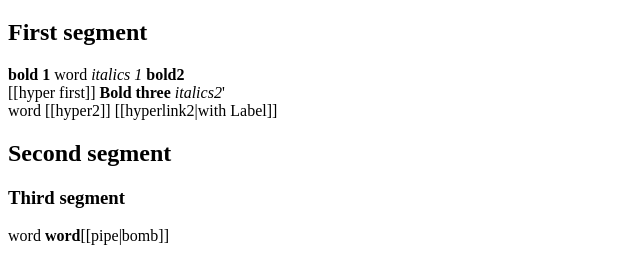
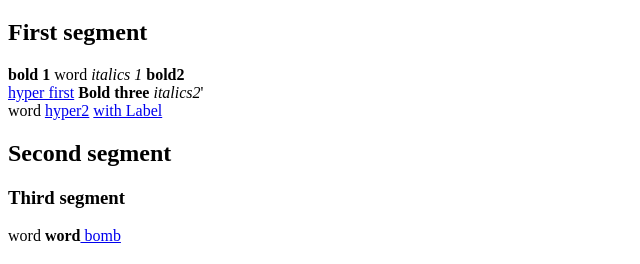
Before and after one commit to svetlimladenov/JavaScript, a website: page jquery/exercises/markup/markup.html in a window 1280 px wide. Shown: the part 61-325 px from the top of the page, without its empty margins (0-640 px from the left). Drawn offline with nearby package versions, Linux system fonts and the light colour scheme.

Commit message:
Fix the markup js parsesr

```diff
--- a/jquery/exercises/markup/markup.html
+++ b/jquery/exercises/markup/markup.html
@@ -32,7 +32,7 @@
     <script src="markup.js"></script>
     <script>
         window.onload = function() {
-            parse("#wiki");
+            parse("#wiki", jQuery);
         }
     </script>
 </body>
--- a/jquery/exercises/markup/markup.js
+++ b/jquery/exercises/markup/markup.js
@@ -1,45 +1,53 @@
-const parse = function parse(selector) {
+/* eslint-disable max-len */
+
+/**
+ * Parser function, replacing custom tags with html tags
+ * @param {String} selector String representing the html wrapper selector
+ * @param {Jquery} $ The jQuery object
+ */
+const parse = function parse(selector, $) {
     const createRegularTag = function createNewString(index, string, symbol, closingTag, replaceString, isOpening) {
         const firstPart = string.slice(0, index);
         const secondPart = string.slice(index + symbol.length, string.length);
         const replaceTag = isOpening ? `<${replaceString}>` : `</${replaceString}>`;
 
         return `${firstPart}${replaceTag}${secondPart}`;
-    }
+    };
 
     const createAnchorTag = function createAnchorTag(index, string, symbol, closingTag, replaceString, isOpening) {
         const firstPart = string.slice(0, index);
         const secondPart = string.slice(index + symbol.length, string.length);
         let linkText = "";
         let linkUrl = "";
+        let afterAnchorTag = secondPart;
         if (isOpening) {
             const indexOfEndTag = secondPart.indexOf(closingTag);
+            afterAnchorTag = secondPart.slice(indexOfEndTag, secondPart.length);
             if (indexOfEndTag > -1) {
                 linkText = secondPart.slice(0, indexOfEndTag);
                 linkUrl = linkText;
                 const indexOfSeparator = linkText.indexOf("|");
                 if (indexOfSeparator > -1) {
                     linkText = secondPart.slice(indexOfSeparator + 1, indexOfEndTag);
-                    linkUrl = secondPart.slice(0, indexOfSeparator - 1);
+                    linkUrl = secondPart.slice(0, indexOfSeparator);
                 }
             }
+        }
+        const replaceTag = isOpening ? `<${replaceString} href='${linkUrl}'> ${linkText}` : `</${replaceString}>`;
 
-        }
-        const replaceTag = isOpening ? `<${replaceString} href='${linkUrl}'> ${linkText}` : `</${replaceString}>`; // ako e opening togava slagai href
-
-        return `${firstPart}${replaceTag}`;
-    }
+        return `${firstPart}${replaceTag}${afterAnchorTag}`;
+    };
 
     function replace(line, openingSymbol, closingSymbol, replaceString, newStringAction) {
         let result = line;
         const index = line.indexOf(openingSymbol);
-        if(index > -1) {
-            let editedLine = newStringAction(index, line, openingSymbol, closingSymbol, replaceString, true);
+        if (index > -1) {
+            const editedLine = newStringAction(index, line, openingSymbol, closingSymbol, replaceString, true);
 
             const closingIndex = editedLine.indexOf(closingSymbol);
 
-            if(closingIndex > -1) {
-                result = newStringAction(closingIndex, editedLine, openingSymbol, closingSymbol, replaceString, false)
+            if (closingIndex > -1) {
+                result = newStringAction(closingIndex, editedLine, openingSymbol, closingSymbol, replaceString, false);
                 return replace(result, openingSymbol, closingSymbol, replaceString, newStringAction);
             }
         }
@@ -49,20 +57,20 @@ const parse = function parse(selector) {
 
     const replaceTags = {
         bold: { tag: "b", openingString: "'''", closingString: "'''", newStringAction: createRegularTag },
-        italic: { tag : "i", openingString: "''", closingString: "''", newStringAction: createRegularTag },
-        heading3: { tag: "h3", openingString : "===", closingString: "===", newStringAction: createRegularTag },
-        heading2: { tag: "h2", openingString : "==", closingString: "==", newStringAction: createRegularTag },
-        heading1: { tag: "h1", openingString : "=", closingString: "=", newStringAction: createRegularTag },
+        italic: { tag: "i", openingString: "''", closingString: "''", newStringAction: createRegularTag },
+        heading3: { tag: "h3", openingString: "===", closingString: "===", newStringAction: createRegularTag },
+        heading2: { tag: "h2", openingString: "==", closingString: "==", newStringAction: createRegularTag },
+        heading1: { tag: "h1", openingString: "=", closingString: "=", newStringAction: createRegularTag },
         anchor: { tag: "a", openingString: "[[", closingString: "]]", newStringAction: createAnchorTag }
     };
 
     let result = $(`${selector}`).text().split("\n");
-    Object.keys(replaceTags).forEach(key => {
+    Object.keys(replaceTags).forEach((key) => {
         const tag = replaceTags[key];
-        result = result.map(x => replace(x, tag.openingString, tag.closingString, tag.tag, tag.newStringAction));
+        result = result.map((x) => replace(x, tag.openingString, tag.closingString, tag.tag, tag.newStringAction));
     });
 
-    result = result.map((line) => `<div>${line}</div>`)
+    result = result.map((line) => `<div>${line}</div>`);
 
     $(`${selector}`).html(result);
 };
```
